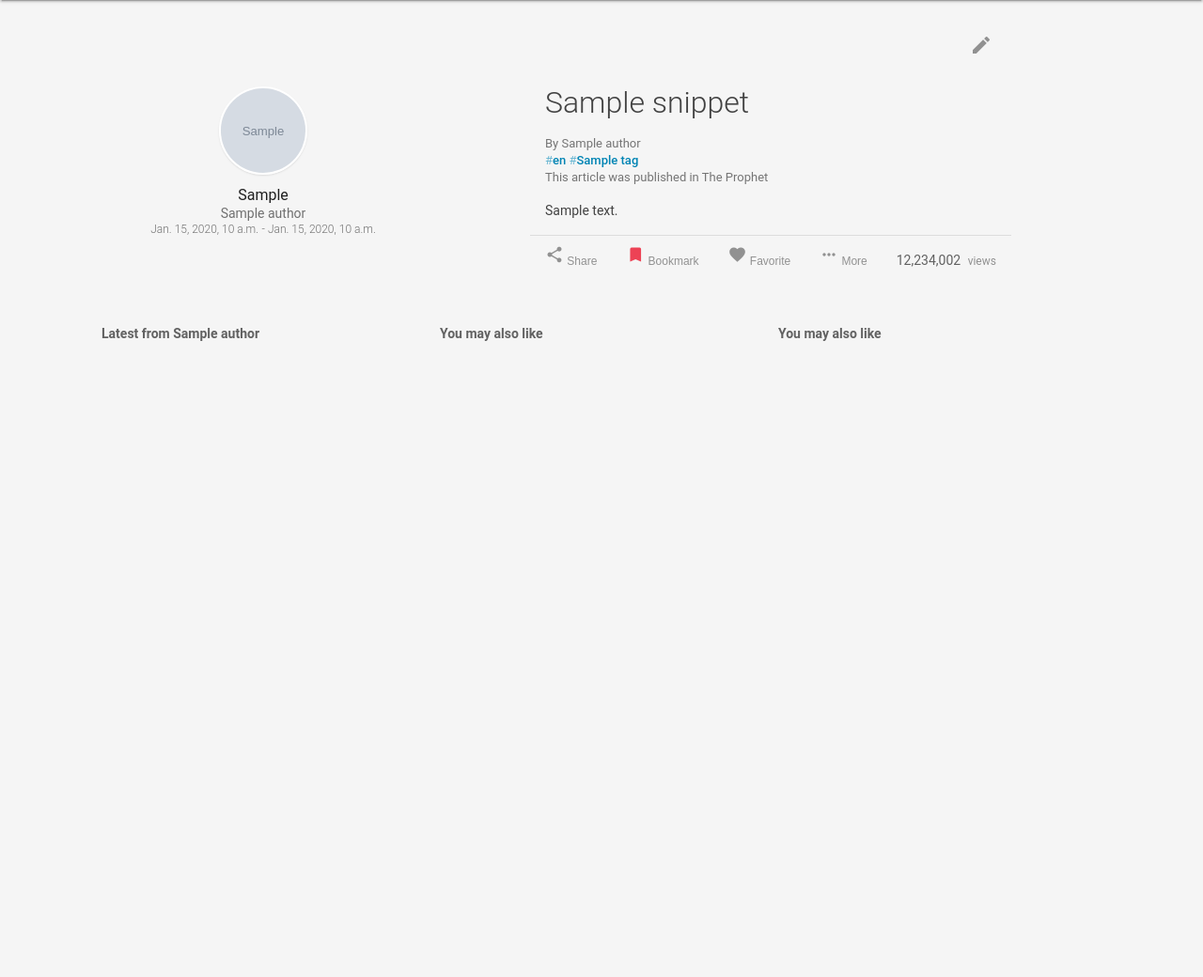
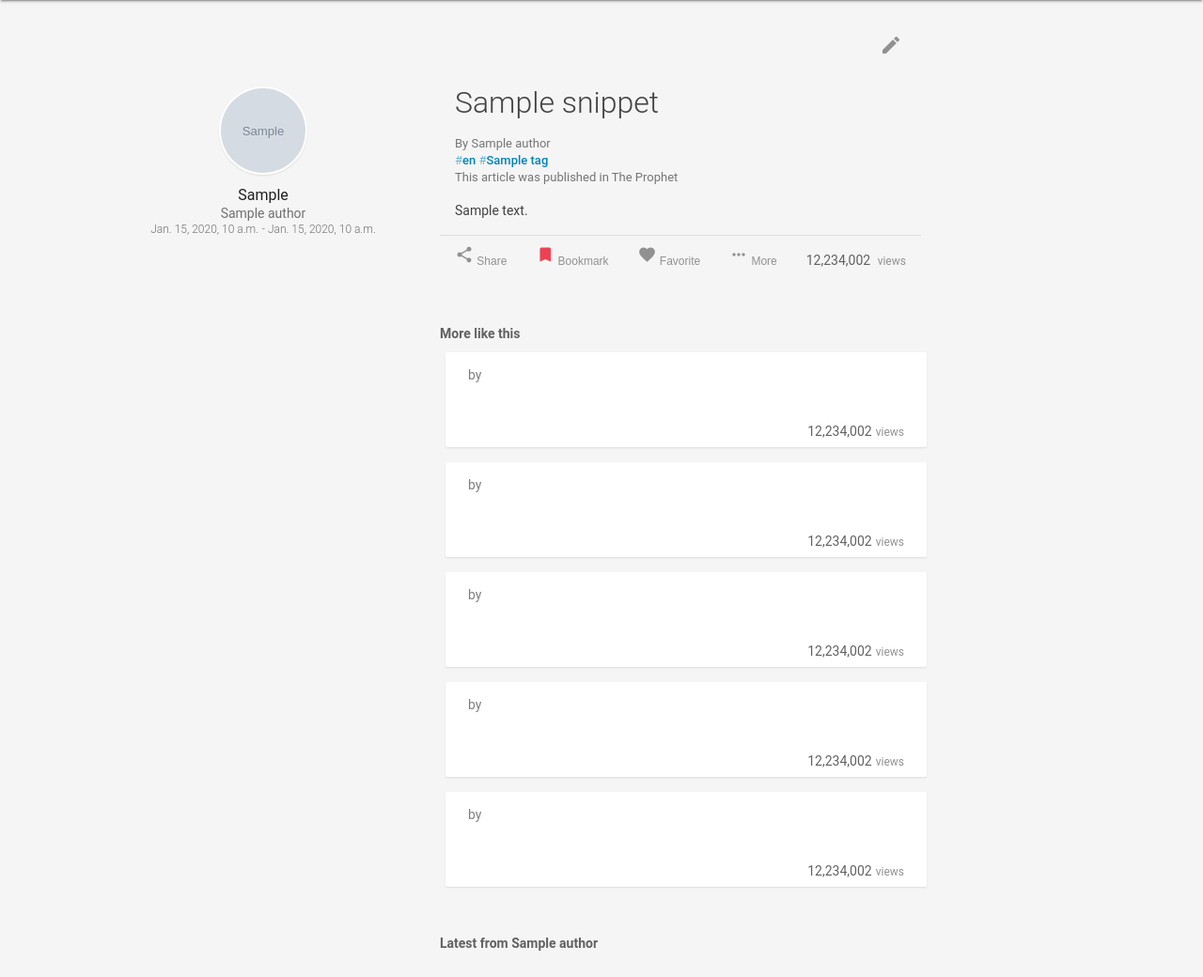
Before and after one commit to chhotaladka/poetrylearner, a Django app: template snippets/templates/snippets/view.html in a window 1280 px wide. Shown: the part 84-1124 px from the top of the page at 94% size. Run offline with Django 3.2, Linux system fonts and the light colour scheme; the template is opened without the code that fills it: most values are stand-ins (such as "Sample title", 1, 10 or a date in 2020); grey boxes marked "Sample" are stand-in pictures; parts of the project's set-up code (start-up, migrations or seed data) failed here and were passed over.

Commit message:
snippets_tag and templates updated

```diff
--- a/poetry/static/mdl/style.css
+++ b/poetry/static/mdl/style.css
@@ -132,7 +132,7 @@ html, body {
 
 .poetry-card {
 	max-width: 512px;
-	margin: 0px auto;
+
 }
 .poetry-card .mdl-card__title {
   /*height: 176px;*/
@@ -146,7 +146,7 @@ height: 128px;
 .poetry-card--md {
 	min-height: auto;
 	max-width: 512px;
-	margin: 0px auto;
+	margin: 0px auto 16px auto;
 }
 .poetry-card--md .mdl-card__supporting-text {
 	padding: 0px 16px;
--- a/projects/templates/projects/author-details.html
+++ b/projects/templates/projects/author-details.html
@@ -57,10 +57,12 @@
 				<div class="section-title mdl-cell mdl-cell--12-col">
 					<h3>Recently added poems</h3>
 				</div>
+				<div id="id-recent-poems">
 				{% get_recent_snippets 5 by author as snippets %}
 				{% for snippet in snippets %}
 				{% include "snippets/include/snippet-card-md.html" with snippet=snippet %}
 				{% endfor %}
+				</div>
 			</section>
 			<section class="__r mdl-cell mdl-cell--3-col mdl-cell--top mdl-grid pA-0">
 			</section>
--- a/snippets/templates/snippets/view.html
+++ b/snippets/templates/snippets/view.html
@@ -1,5 +1,6 @@
 {% extends "snippets/snippet-base.html" %}
 {% load staticfiles %}
+{% load snippets_tags %}
 {% load humanize %}
 
 {% block meta %}
@@ -53,31 +54,39 @@
 		</div>
 	</section>
 
-	<section id="secSect" class="pB-16">
-		<div class="_layout layout-sss mdl-grid">
+	<section class="pB-8">
+		<div class="_layout layout-sLs mdl-grid">
+			<section class="__l mdl-cell mdl-cell--4-col mdl-cell--top mdl-grid pA-0">
+			</section>
+			<section class="__c mdl-cell mdl-cell--6-col mdl-cell--8-col-tablet mdl-cell--top pA-0">
+				<div class="section-title wFull">
+					<h3>More like this</h3>
+				</div>
+				<div id="id-similar-poems">
+				{% get_similar_snippets 5 like snippet as similar %}
+				{% for s in similar %}
+				{% include "snippets/include/snippet-card-md.html" with snippet=s %}
+				{% endfor %}
+				</div>
+			</section>
+			<section class="__r mdl-cell mdl-cell--2-col mdl-cell--top mdl-grid pA-0">
+			</section>
+		</div>
+	</section>
 
-			<section class="__l mdl-cell mdl-cell--4-col mdl-grid pA-0">
+	<section class="pB-8">
+		<div class="_layout layout-sLs mdl-grid">
+			<section class="__l mdl-cell mdl-cell--4-col mdl-cell--top mdl-grid pA-0">
+			</section>
+			<section class="__c mdl-cell mdl-cell--6-col mdl-cell--8-col-tablet mdl-cell--top pA-0">
 				<div class="section-title wFull">
 					<h3>Latest from {{snippet.author.get_name}}</h3>
 				</div>
-				<div id="id-div-list1" class="wFull" data-url="{% url 'snippets:recent-snippets-by-author' pk=snippet.author.id %}">
+				<div id="id-recent-poems" class="wFull" data-url="{% url 'snippets:recent-snippets-by-author' pk=snippet.author.id %}">
 				</div>
 			</section>
-			<section class="__c mdl-cell mdl-cell--4-col mdl-grid pA-0">
-				<div class="section-title wFull">
-					<h3>You may also like</h3>
-				</div>
-				<div id="id-div-list2" class="wFull" data-url="{% url 'snippets:recent-snippets-by-author' pk=snippet.author.id %}">
-				</div>
+			<section class="__r mdl-cell mdl-cell--2-col mdl-cell--top mdl-grid pA-0">
 			</section>
-			<section class="__r mdl-cell mdl-cell--4-col mdl-grid pA-0">
-				<div class="section-title wFull">
-					<h3>You may also like</h3>
-				</div>
-				<div id="id-div-list3" class="wFull" data-url="{% url 'snippets:recent-snippets-by-author' pk=snippet.author.id %}">
-				</div>
-			</section>
-
 		</div>
 	</section>
 
--- a/snippets/templatetags/snippets_tags.py
+++ b/snippets/templatetags/snippets_tags.py
@@ -23,19 +23,20 @@ class RecentSnippetsNode(Node):
     @classmethod
     def handle_token(cls, parser, token):
         """
-        Class method to parse get_recent_snippets and return a Node.
+        Class method to parse and return a Node.
         """
         tokens = token.split_contents()
 
+        if len(tokens) < 4:
+            raise template.TemplateSyntaxError, "%s tag takes at least three arguments" % tokens[0]
+
+        # Check the 1st argument
         try:
             count = int(tokens[1])
             if count < 1:
-                raise template.TemplateSyntaxError, "First argument of get_recent_snippets tag must be a positive integer"
+                raise template.TemplateSyntaxError, "First argument of %s tag must be a positive integer" % tokens[0]
         except:
-            raise template.TemplateSyntaxError, "First argument of get_recent_snippets tag must be a positive integer"
-
-        if len(tokens) < 4:
-            raise template.TemplateSyntaxError, "get_recent_snippets tag takes at least three arguments"
+            raise template.TemplateSyntaxError, "First argument of %s tag must be a positive integer" % tokens[0]
 
         # Check the 2nd argument
         if tokens[2] == 'as':
@@ -137,6 +138,66 @@ class RecentSnippetsNode(Node):
         return ''
 
 
+class SimilarSnippetsNode(Node):
+    """
+    Render the similar snippets list
+    """
+
+    def __init__(self, count=5, varname=None, snippet=None):
+        self.count = count
+        self.varname = varname
+        self.snippet = template.Variable(snippet)
+
+    @classmethod
+    def handle_token(cls, parser, token):
+        """
+        Class method to parse and return a Node.
+        """
+        tokens = token.split_contents()
+
+        if len(tokens) < 6:
+            raise template.TemplateSyntaxError, "%s tag takes at least three arguments" % tokens[0]
+
+        # Check the 1st argument
+        try:
+            count = int(tokens[1])
+            if count < 1:
+                raise template.TemplateSyntaxError, "First argument of %s tag must be a positive integer" % tokens[0]
+        except:
+            raise template.TemplateSyntaxError, "First argument of %s tag must be a positive integer" % tokens[0]
+
+        # Check the 2nd argument
+        if tokens[2] != 'like':
+            correct_syntax = "'%s [count] like [Snippet object] as [varname]'" % tokens[0]
+            raise template.TemplateSyntaxError, "Second argument must be 'like'. Correct syntax is " + correct_syntax
+
+        # Check the 4th argument
+        if tokens[4] != 'as':
+            correct_syntax = "'%s [count] like [Snippet object] as [varname]'" % tokens[0]
+            raise template.TemplateSyntaxError, "Forth argument must be 'as'. Correct syntax is " + correct_syntax
+
+        return cls(
+                   count=count,
+                   varname = tokens[5],
+                   snippet = tokens[3]
+                )
+
+
+    def render(self, context):
+        try:
+            snippet = self.snippet.resolve(context)
+            context[self.varname] = snippet.tags.similar_objects()[:self.count]
+
+        except:
+            print ("Error: Unexpected error:", sys.exc_info()[0])
+            for frame in traceback.extract_tb(sys.exc_info()[2]):
+                fname,lineno,fn,text = frame
+                print ("DBG:: Error in %s on line %d" % (fname, lineno))
+            raise template.TemplateSyntaxError, "Something went wrong. Check the queryset to resolve the error"
+
+        return ''
+
+
 @register.tag
 def get_recent_snippets(parser, token):
     """
@@ -158,3 +219,18 @@ def get_recent_snippets(parser, token):
     """
 
     return RecentSnippetsNode.handle_token(parser, token)
+
+
+@register.tag
+def get_similar_snippets(parser, token):
+    """
+    Get the list of similar snippets
+
+    Syntax::
+        case 1: {% get_similar_snippets [count] like [Snippet object] as [varname] %}
+
+    Example usage::
+        {% get_recent_snippets 5 like snippet as snippet_list %}
+    """
+
+    return SimilarSnippetsNode.handle_token(parser, token)
```
Also changed, not shown: other parts of poetry/static/mdl/style.css (+14 -9 lines).
